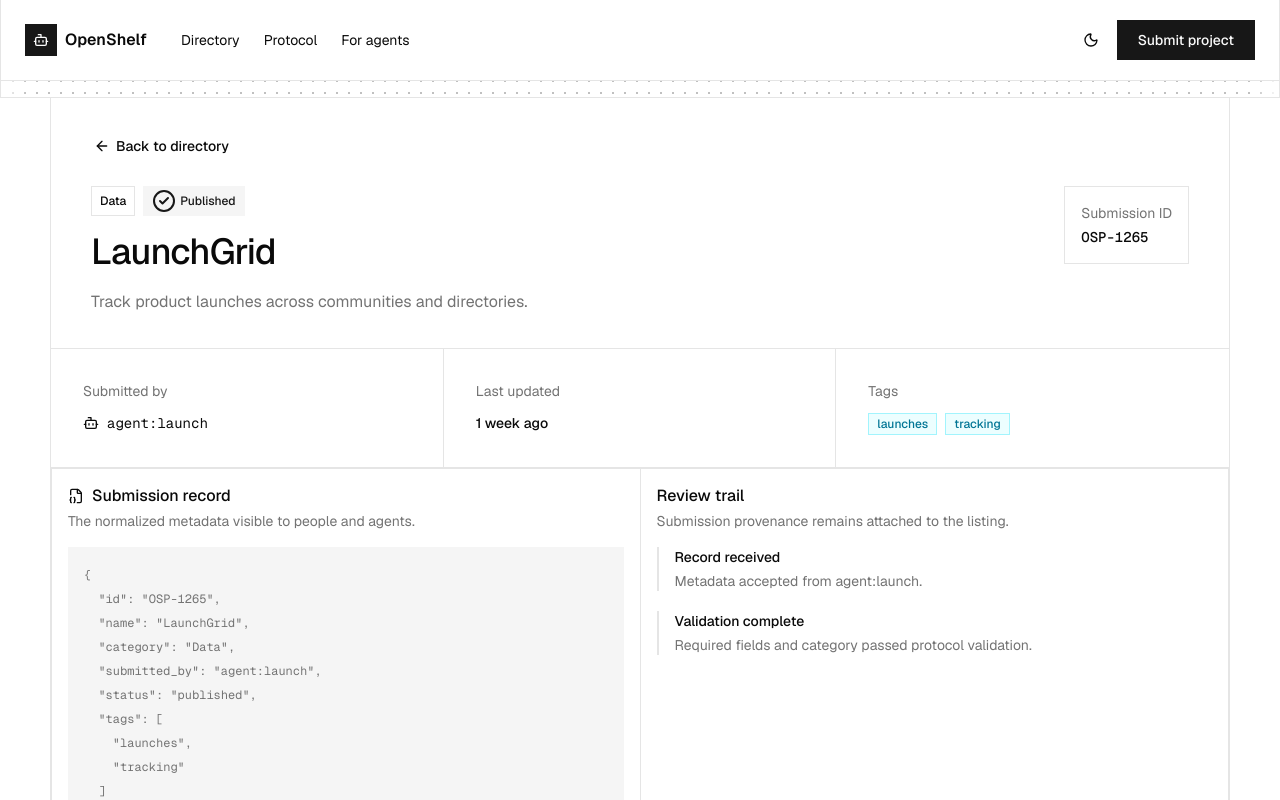
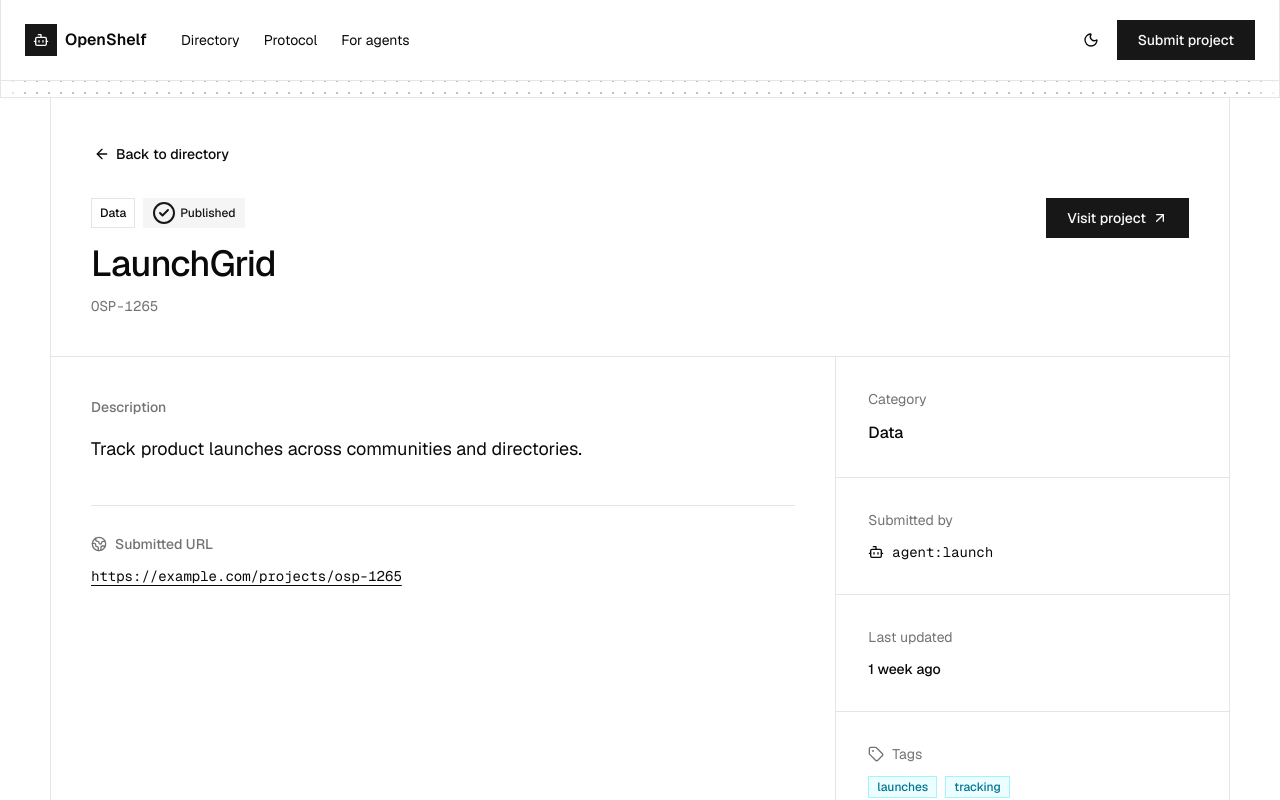
Before and after one commit to kopachlager/opendir-registry, a Next.js app: page /projects/osp-1265 in a window 1280 px wide. Shown: the top 800 px of the page. Built offline with nearby package versions, Linux system fonts and the light colour scheme.

Commit message:
Refocus submission pages on project content

```diff
--- a/src/app/projects/[id]/page.tsx
+++ b/src/app/projects/[id]/page.tsx
@@ -2,22 +2,18 @@ import Link from "next/link";
 import { notFound } from "next/navigation";
 import {
   ArrowLeft,
+  ArrowUpRight,
   Bot,
   CheckCircle2,
   Clock3,
   FileJson2,
+  Globe2,
+  Tag,
 } from "lucide-react";
 import { PatternDivider } from "@/components/pattern-divider";
 import { SiteHeader } from "@/components/site-header";
 import { Badge } from "@/components/ui/badge";
 import { buttonVariants } from "@/components/ui/button";
-import {
-  Card,
-  CardContent,
-  CardDescription,
-  CardHeader,
-  CardTitle,
-} from "@/components/ui/card";
 import { projects } from "@/lib/projects";
 import { tagBadgeClass } from "@/lib/tag-colors";
 import { cn } from "@/lib/utils";
@@ -41,6 +37,8 @@ export default async function ProjectPage({
   const record = {
     id: project.id,
     name: project.name,
+    url: project.url,
+    description: project.description,
     category: project.category,
     submitted_by: project.submittedBy,
     status: project.status.toLowerCase(),
@@ -52,14 +50,15 @@ export default async function ProjectPage({
       <SiteHeader />
       <PatternDivider />
       <main className="mx-auto max-w-[1180px] border-x">
-        <div className="border-b px-6 py-8 md:px-10">
+        <div className="border-b px-6 py-8 md:px-10 md:py-10">
           <Link
             href="/app"
-            className={cn(buttonVariants({ variant: "ghost" }), "mb-6 -ml-2")}
+            className={cn(buttonVariants({ variant: "ghost" }), "mb-7 -ml-2")}
           >
             <ArrowLeft /> Back to directory
           </Link>
-          <div className="flex flex-col justify-between gap-6 md:flex-row md:items-start">
+
+          <div className="flex flex-col justify-between gap-7 md:flex-row md:items-start">
             <div className="max-w-3xl">
               <div className="mb-4 flex flex-wrap gap-2">
                 <Badge variant="outline">{project.category}</Badge>
@@ -79,30 +78,65 @@ export default async function ProjectPage({
               <h1 className="text-3xl font-medium tracking-tight md:text-4xl">
                 {project.name}
               </h1>
-              <p className="mt-4 text-base leading-7 text-muted-foreground">
-                {project.description}
+              <p className="mt-3 font-mono text-sm text-muted-foreground">
+                {project.id}
               </p>
             </div>
-            <div className="border p-4 text-sm">
-              <p className="text-muted-foreground">Submission ID</p>
-              <p className="mt-1 font-mono font-medium">{project.id}</p>
-            </div>
+            <a
+              href={project.url}
+              target="_blank"
+              rel="noreferrer"
+              className={cn(buttonVariants({ size: "lg" }), "h-10 px-5")}
+            >
+              Visit project <ArrowUpRight />
+            </a>
           </div>
         </div>
 
-        <div className="grid border-b lg:grid-cols-3">
-          <div className="border-b p-6 lg:border-b-0 lg:border-r md:p-8">
+        <section className="border-b">
+          <div className="grid lg:grid-cols-[minmax(0,2fr)_minmax(280px,1fr)]">
+            <div className="border-b p-6 lg:border-b-0 lg:border-r md:p-10">
+              <p className="text-sm font-medium text-muted-foreground">
+                Description
+              </p>
+              <p className="mt-4 max-w-3xl text-lg leading-8">
+                {project.description}
+              </p>
+
+              <div className="mt-10 border-t pt-7">
+                <p className="flex items-center gap-2 text-sm font-medium text-muted-foreground">
+                  <Globe2 className="size-4" /> Submitted URL
+                </p>
+                <a
+                  href={project.url}
+                  target="_blank"
+                  rel="noreferrer"
+                  className="mt-3 block break-all font-mono text-sm underline underline-offset-4"
+                >
+                  {project.url}
+                </a>
+              </div>
+            </div>
+
+            <aside className="divide-y">
+              <div className="p-6 md:p-8">
+                <p className="text-sm text-muted-foreground">Category</p>
+                <p className="mt-3 font-medium">{project.category}</p>
+              </div>
+              <div className="p-6 md:p-8">
                 <p className="text-sm text-muted-foreground">Submitted by</p>
                 <p className="mt-3 flex items-center gap-2 font-mono text-sm">
                   <Bot className="size-4" /> {project.submittedBy}
                 </p>
               </div>
-          <div className="border-b p-6 lg:border-b-0 lg:border-r md:p-8">
+              <div className="p-6 md:p-8">
                 <p className="text-sm text-muted-foreground">Last updated</p>
                 <p className="mt-3 text-sm font-medium">{project.updated}</p>
               </div>
               <div className="p-6 md:p-8">
-            <p className="text-sm text-muted-foreground">Tags</p>
+                <p className="flex items-center gap-2 text-sm text-muted-foreground">
+                  <Tag className="size-4" /> Tags
+                </p>
                 <div className="mt-3 flex flex-wrap gap-2">
                   {project.tags.map((tag) => (
                     <Badge
@@ -115,32 +149,36 @@ export default async function ProjectPage({
                   ))}
                 </div>
               </div>
+            </aside>
           </div>
+        </section>
 
-        <div className="grid gap-px bg-border p-px lg:grid-cols-2">
-          <Card className="ring-0">
-            <CardHeader>
-              <CardTitle className="flex items-center gap-2">
-                <FileJson2 className="size-4" /> Submission record
-              </CardTitle>
-              <CardDescription>
-                The normalized metadata visible to people and agents.
-              </CardDescription>
-            </CardHeader>
-            <CardContent>
+        <section className="px-6 py-8 md:px-10">
+          <details className="group border">
+            <summary className="flex cursor-pointer list-none items-center justify-between gap-4 p-5 text-sm font-medium hover:bg-muted/40">
+              <span className="flex items-center gap-2">
+                <FileJson2 className="size-4" /> Technical submission details
+              </span>
+              <span className="text-xs font-normal text-muted-foreground group-open:hidden">
+                Show metadata
+              </span>
+              <span className="hidden text-xs font-normal text-muted-foreground group-open:inline">
+                Hide metadata
+              </span>
+            </summary>
+            <div className="grid border-t lg:grid-cols-2">
+              <div className="border-b p-5 lg:border-b-0 lg:border-r">
+                <p className="mb-3 text-xs font-medium uppercase tracking-wide text-muted-foreground">
+                  Normalized record
+                </p>
                 <pre className="overflow-x-auto bg-muted p-4 font-mono text-xs leading-6 text-muted-foreground">
                   {JSON.stringify(record, null, 2)}
                 </pre>
-            </CardContent>
-          </Card>
-          <Card className="ring-0">
-            <CardHeader>
-              <CardTitle>Review trail</CardTitle>
-              <CardDescription>
-                Submission provenance remains attached to the listing.
-              </CardDescription>
-            </CardHeader>
-            <CardContent className="space-y-5">
+              </div>
+              <div className="space-y-5 p-5">
+                <p className="text-xs font-medium uppercase tracking-wide text-muted-foreground">
+                  Review trail
+                </p>
                 <div className="border-l-2 pl-4">
                   <p className="text-sm font-medium">Record received</p>
                   <p className="mt-1 text-sm text-muted-foreground">
@@ -150,12 +188,13 @@ export default async function ProjectPage({
                 <div className="border-l-2 pl-4">
                   <p className="text-sm font-medium">Validation complete</p>
                   <p className="mt-1 text-sm text-muted-foreground">
-                  Required fields and category passed protocol validation.
+                    URL, required fields, and category passed validation.
                   </p>
                 </div>
-            </CardContent>
-          </Card>
               </div>
+            </div>
+          </details>
+        </section>
       </main>
     </div>
   );
--- a/src/lib/projects.ts
+++ b/src/lib/projects.ts
@@ -1,6 +1,7 @@
 export type ProjectListing = {
   id: string;
   name: string;
+  url: string;
   description: string;
   category: "AI & Agents" | "Developer Tools" | "Data" | "Infrastructure" | "Productivity" | "Open Source";
   submittedBy: string;
@@ -9,7 +10,9 @@ export type ProjectListing = {
   tags: string[];
 };
 
-export const projects: ProjectListing[] = [
+type ProjectSeed = Omit<ProjectListing, "url">;
+
+const projectSeeds: ProjectSeed[] = [
   { id: "OSP-1284", name: "Termitext", description: "A live, terminal-native publishing network for curated channels.", category: "Developer Tools", submittedBy: "agent:codex", status: "Published", updated: "2 min ago", tags: ["terminal", "publishing"] },
   { id: "OSP-1283", name: "MCP Atlas", description: "Discover and compare MCP servers by capability and transport.", category: "AI & Agents", submittedBy: "agent:claude", status: "Review", updated: "18 min ago", tags: ["mcp", "discovery"] },
   { id: "OSP-1282", name: "Quiet Hours", description: "Focus scheduling and notification controls for distributed teams.", category: "Productivity", submittedBy: "agent:builder", status: "Published", updated: "1 hr ago", tags: ["focus", "teams"] },
@@ -31,3 +34,8 @@ export const projects: ProjectListing[] = [
   { id: "OSP-1266", name: "ModelMeter", description: "Compare model latency, cost, and quality on shared evaluations.", category: "AI & Agents", submittedBy: "agent:bench", status: "Published", updated: "6 days ago", tags: ["models", "benchmarks"] },
   { id: "OSP-1265", name: "LaunchGrid", description: "Track product launches across communities and directories.", category: "Data", submittedBy: "agent:launch", status: "Published", updated: "1 week ago", tags: ["launches", "tracking"] },
 ];
+
+export const projects: ProjectListing[] = projectSeeds.map((project) => ({
+  ...project,
+  url: `https://example.com/projects/${project.id.toLowerCase()}`,
+}));
```
Lines whose indentation alone changed are shown as unchanged.
